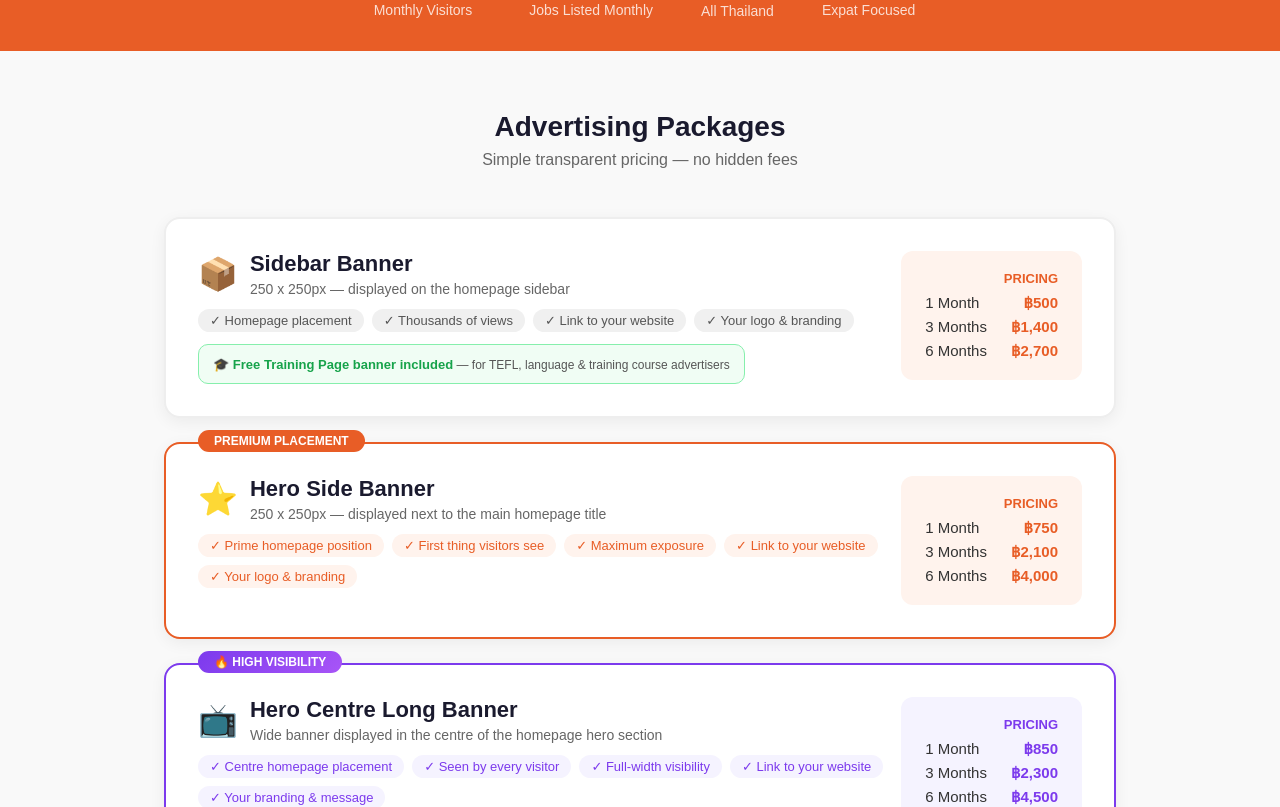
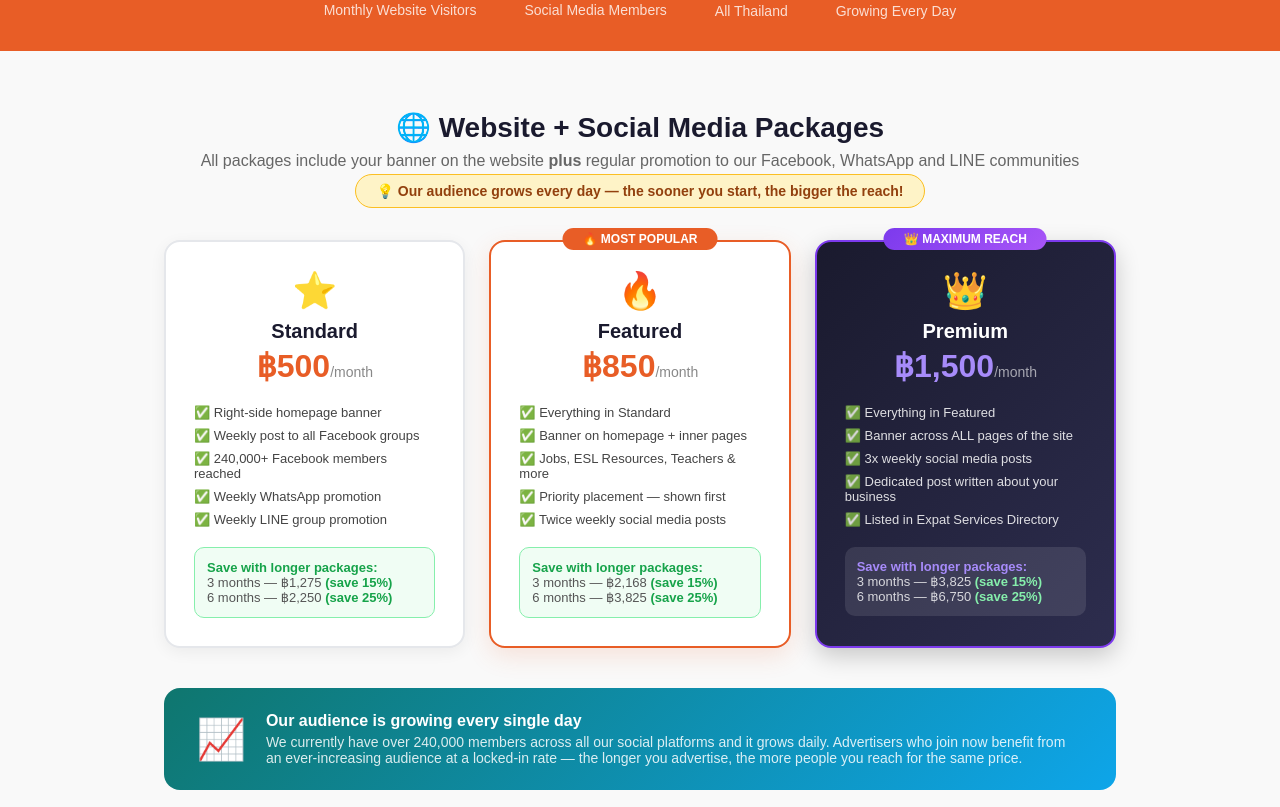
Before and after one commit to Davidjohnray/thailand-jobs, a Next.js app: page /advertise in a window 1280 px wide. Shown: the part 474-1281 px from the top of the page. Built offline with nearby package versions, Linux system fonts and the light colour scheme; no server answers; the database is empty.

Commit message:
add social media packages to advertise page

```diff
--- a/app/advertise/page.tsx
+++ b/app/advertise/page.tsx
@@ -47,8 +47,6 @@ ${form.message ? `\nExtra notes: ${form.message}` : ''}`)
 
   return (
     <div style={{ background: 'white', borderRadius: '20px', padding: '36px', boxShadow: '0 4px 20px rgba(0,0,0,0.08)', border: '2px solid #5eead4' }}>
-
-      {/* Step 1 — Package */}
       <div style={{ marginBottom: '28px' }}>
         <div style={{ fontWeight: '800', fontSize: '16px', color: '#1a1a2e', marginBottom: '12px' }}>1. Choose your package</div>
         <div style={{ display: 'flex', gap: '12px', flexWrap: 'wrap' }}>
@@ -68,7 +66,6 @@ ${form.message ? `\nExtra notes: ${form.message}` : ''}`)
         </div>
       </div>
 
-      {/* Step 2 — Banner */}
       <div style={{ marginBottom: '28px' }}>
         <div style={{ fontWeight: '800', fontSize: '16px', color: '#1a1a2e', marginBottom: '12px' }}>2. Your banner</div>
         <div style={{ display: 'flex', gap: '12px', flexWrap: 'wrap' }}>
@@ -85,7 +82,6 @@ ${form.message ? `\nExtra notes: ${form.message}` : ''}`)
         </div>
       </div>
 
-      {/* Step 3 — Business details */}
       <div style={{ marginBottom: '28px' }}>
         <div style={{ fontWeight: '800', fontSize: '16px', color: '#1a1a2e', marginBottom: '16px' }}>3. Your business details</div>
         <div style={{ display: 'grid', gridTemplateColumns: 'repeat(auto-fit, minmax(240px, 1fr))', gap: '14px' }}>
@@ -124,7 +120,6 @@ ${form.message ? `\nExtra notes: ${form.message}` : ''}`)
         </div>
       </div>
 
-      {/* Step 4 — Contact details */}
       <div style={{ marginBottom: '28px' }}>
         <div style={{ fontWeight: '800', fontSize: '16px', color: '#1a1a2e', marginBottom: '16px' }}>4. Your contact details</div>
         <div style={{ display: 'grid', gridTemplateColumns: 'repeat(auto-fit, minmax(240px, 1fr))', gap: '14px' }}>
@@ -159,13 +154,11 @@ ${form.message ? `\nExtra notes: ${form.message}` : ''}`)
             <div style={{ fontWeight: '800', color: '#14532d', fontSize: '15px', marginBottom: '4px' }}>✅ Your details are ready!</div>
             <div style={{ color: '#15803d', fontSize: '13px' }}>Tap a button below to send your enquiry directly. Your message will be pre-filled with all your details.</div>
           </div>
-          <a href={`https://wa.me/66871033821?text=${waMessage}`}
-            target="_blank" rel="noopener noreferrer"
+          <a href={`https://wa.me/66871033821?text=${waMessage}`} target="_blank" rel="noopener noreferrer"
             style={{ display: 'flex', alignItems: 'center', justifyContent: 'center', gap: '10px', background: '#25D366', color: 'white', padding: '16px', borderRadius: '12px', textDecoration: 'none', fontWeight: '900', fontSize: '17px', boxShadow: '0 4px 16px rgba(37,211,102,0.4)' }}>
             <span style={{ fontSize: '24px' }}>💬</span> Send via WhatsApp
           </a>
-          <a href="https://line.me/ti/p/+66871033821"
-            target="_blank" rel="noopener noreferrer"
+          <a href="https://line.me/ti/p/+66871033821" target="_blank" rel="noopener noreferrer"
             style={{ display: 'flex', alignItems: 'center', justifyContent: 'center', gap: '10px', background: '#06C755', color: 'white', padding: '16px', borderRadius: '12px', textDecoration: 'none', fontWeight: '900', fontSize: '17px', boxShadow: '0 4px 16px rgba(6,199,85,0.4)' }}>
             <span style={{ fontSize: '24px' }}>💬</span> Send via LINE
           </a>
@@ -184,8 +177,8 @@ export default function AdvertisePage() {
       <section style={{ background: '#1a1a2e', padding: '60px 24px', textAlign: 'center' }}>
         <div style={{ fontSize: '48px', marginBottom: '16px' }}>📢</div>
         <h1 style={{ color: 'white', fontSize: '36px', fontWeight: 'bold', marginBottom: '12px' }}>Advertise With Us</h1>
-        <p style={{ color: '#ccc', fontSize: '16px', maxWidth: '600px', margin: '0 auto', lineHeight: '1.6' }}>
-          Reach thousands of expats, teachers and job seekers across Thailand every month. Affordable rates, targeted audience, instant exposure.
+        <p style={{ color: '#ccc', fontSize: '16px', maxWidth: '640px', margin: '0 auto', lineHeight: '1.6' }}>
+          Reach thousands of expats, teachers and job seekers across Thailand — on our website AND across 240,000+ members on Facebook, WhatsApp and LINE.
         </p>
       </section>
 
@@ -193,10 +186,10 @@ export default function AdvertisePage() {
       <section style={{ background: '#E85D26', padding: '32px 24px' }}>
         <div style={{ maxWidth: '900px', margin: '0 auto', display: 'flex', justifyContent: 'center', gap: '48px', flexWrap: 'wrap', textAlign: 'center' }}>
           {[
-            { number: '10,000+', label: 'Monthly Visitors' },
-            { number: '500+', label: 'Jobs Listed Monthly' },
+            { number: '10,000+', label: 'Monthly Website Visitors' },
+            { number: '240,000+', label: 'Social Media Members' },
             { number: '🇹🇭', label: 'All Thailand' },
-            { number: '100%', label: 'Expat Focused' },
+            { number: '📈', label: 'Growing Every Day' },
           ].map(stat => (
             <div key={stat.label}>
               <div style={{ color: 'white', fontSize: '32px', fontWeight: 'bold' }}>{stat.number}</div>
@@ -206,10 +199,97 @@ export default function AdvertisePage() {
         </div>
       </section>
 
-      {/* AD PACKAGES */}
-      <section style={{ maxWidth: '1000px', margin: '0 auto', padding: '60px 24px' }}>
-        <h2 style={{ textAlign: 'center', fontSize: '28px', fontWeight: 'bold', marginBottom: '8px', color: '#1a1a2e' }}>Advertising Packages</h2>
-        <p style={{ textAlign: 'center', color: '#666', marginBottom: '48px', fontSize: '16px' }}>Simple transparent pricing — no hidden fees</p>
+      {/* SOCIAL MEDIA PACKAGES */}
+      <section style={{ maxWidth: '1000px', margin: '0 auto', padding: '60px 24px 0' }}>
+        <h2 style={{ textAlign: 'center', fontSize: '28px', fontWeight: 'bold', marginBottom: '8px', color: '#1a1a2e' }}>🌐 Website + Social Media Packages</h2>
+        <p style={{ textAlign: 'center', color: '#666', marginBottom: '12px', fontSize: '16px' }}>
+          All packages include your banner on the website <strong>plus</strong> regular promotion to our Facebook, WhatsApp and LINE communities
+        </p>
+        <div style={{ textAlign: 'center', marginBottom: '40px' }}>
+          <span style={{ background: '#fef3c7', border: '1px solid #fbbf24', color: '#92400e', padding: '8px 20px', borderRadius: '20px', fontSize: '14px', fontWeight: '700' }}>
+            💡 Our audience grows every day — the sooner you start, the bigger the reach!
+          </span>
+        </div>
+
+        <div style={{ display: 'grid', gridTemplateColumns: 'repeat(auto-fit, minmax(280px, 1fr))', gap: '24px', marginBottom: '40px' }}>
+
+          {/* STANDARD */}
+          <div style={{ background: 'white', borderRadius: '16px', padding: '28px', boxShadow: '0 4px 16px rgba(0,0,0,0.06)', border: '2px solid #e5e7eb' }}>
+            <div style={{ textAlign: 'center', marginBottom: '20px' }}>
+              <div style={{ fontSize: '36px', marginBottom: '8px' }}>⭐</div>
+              <h3 style={{ fontSize: '20px', fontWeight: 'bold', color: '#1a1a2e', margin: '0 0 4px' }}>Standard</h3>
+              <div style={{ fontSize: '32px', fontWeight: '900', color: '#E85D26' }}>฿500<span style={{ fontSize: '14px', color: '#888', fontWeight: '400' }}>/month</span></div>
+            </div>
+            <div style={{ display: 'flex', flexDirection: 'column', gap: '8px', marginBottom: '20px' }}>
+              {['✅ Right-side homepage banner', '✅ Weekly post to all Facebook groups', '✅ 240,000+ Facebook members reached', '✅ Weekly WhatsApp promotion', '✅ Weekly LINE group promotion'].map(f => (
+                <div key={f} style={{ fontSize: '13px', color: '#444' }}>{f}</div>
+              ))}
+            </div>
+            <div style={{ background: '#f0fdf4', border: '1px solid #86efac', borderRadius: '10px', padding: '12px', fontSize: '13px', color: '#555' }}>
+              <strong style={{ color: '#16a34a' }}>Save with longer packages:</strong><br />
+              3 months — ฿1,275 <span style={{ color: '#16a34a', fontWeight: 'bold' }}>(save 15%)</span><br />
+              6 months — ฿2,250 <span style={{ color: '#16a34a', fontWeight: 'bold' }}>(save 25%)</span>
+            </div>
+          </div>
+
+          {/* FEATURED */}
+          <div style={{ background: 'white', borderRadius: '16px', padding: '28px', boxShadow: '0 8px 24px rgba(232,93,38,0.15)', border: '2px solid #E85D26', position: 'relative' }}>
+            <div style={{ position: 'absolute', top: '-14px', left: '50%', transform: 'translateX(-50%)', background: '#E85D26', color: 'white', padding: '4px 20px', borderRadius: '20px', fontSize: '12px', fontWeight: 'bold', whiteSpace: 'nowrap' }}>🔥 MOST POPULAR</div>
+            <div style={{ textAlign: 'center', marginBottom: '20px' }}>
+              <div style={{ fontSize: '36px', marginBottom: '8px' }}>🔥</div>
+              <h3 style={{ fontSize: '20px', fontWeight: 'bold', color: '#1a1a2e', margin: '0 0 4px' }}>Featured</h3>
+              <div style={{ fontSize: '32px', fontWeight: '900', color: '#E85D26' }}>฿850<span style={{ fontSize: '14px', color: '#888', fontWeight: '400' }}>/month</span></div>
+            </div>
+            <div style={{ display: 'flex', flexDirection: 'column', gap: '8px', marginBottom: '20px' }}>
+              {['✅ Everything in Standard', '✅ Banner on homepage + inner pages', '✅ Jobs, ESL Resources, Teachers & more', '✅ Priority placement — shown first', '✅ Twice weekly social media posts'].map(f => (
+                <div key={f} style={{ fontSize: '13px', color: '#444' }}>{f}</div>
+              ))}
+            </div>
+            <div style={{ background: '#f0fdf4', border: '1px solid #86efac', borderRadius: '10px', padding: '12px', fontSize: '13px', color: '#555' }}>
+              <strong style={{ color: '#16a34a' }}>Save with longer packages:</strong><br />
+              3 months — ฿2,168 <span style={{ color: '#16a34a', fontWeight: 'bold' }}>(save 15%)</span><br />
+              6 months — ฿3,825 <span style={{ color: '#16a34a', fontWeight: 'bold' }}>(save 25%)</span>
+            </div>
+          </div>
+
+          {/* PREMIUM */}
+          <div style={{ background: 'linear-gradient(135deg, #1a1a2e, #2d2d4e)', borderRadius: '16px', padding: '28px', boxShadow: '0 8px 24px rgba(0,0,0,0.2)', border: '2px solid #7c3aed', position: 'relative' }}>
+            <div style={{ position: 'absolute', top: '-14px', left: '50%', transform: 'translateX(-50%)', background: 'linear-gradient(135deg, #7c3aed, #a855f7)', color: 'white', padding: '4px 20px', borderRadius: '20px', fontSize: '12px', fontWeight: 'bold', whiteSpace: 'nowrap' }}>👑 MAXIMUM REACH</div>
+            <div style={{ textAlign: 'center', marginBottom: '20px' }}>
+              <div style={{ fontSize: '36px', marginBottom: '8px' }}>👑</div>
+              <h3 style={{ fontSize: '20px', fontWeight: 'bold', color: 'white', margin: '0 0 4px' }}>Premium</h3>
+              <div style={{ fontSize: '32px', fontWeight: '900', color: '#a78bfa' }}>฿1,500<span style={{ fontSize: '14px', color: 'rgba(255,255,255,0.6)', fontWeight: '400' }}>/month</span></div>
+            </div>
+            <div style={{ display: 'flex', flexDirection: 'column', gap: '8px', marginBottom: '20px' }}>
+              {['✅ Everything in Featured', '✅ Banner across ALL pages of the site', '✅ 3x weekly social media posts', '✅ Dedicated post written about your business', '✅ Listed in Expat Services Directory'].map(f => (
+                <div key={f} style={{ fontSize: '13px', color: 'rgba(255,255,255,0.85)' }}>{f}</div>
+              ))}
+            </div>
+            <div style={{ background: 'rgba(255,255,255,0.1)', borderRadius: '10px', padding: '12px', fontSize: '13px', color: 'rgba(255,255,255,0.8)' }}>
+              <strong style={{ color: '#a78bfa' }}>Save with longer packages:</strong><br />
+              3 months — ฿3,825 <span style={{ color: '#86efac', fontWeight: 'bold' }}>(save 15%)</span><br />
+              6 months — ฿6,750 <span style={{ color: '#86efac', fontWeight: 'bold' }}>(save 25%)</span>
+            </div>
+          </div>
+
+        </div>
+
+        {/* GROWING AUDIENCE BANNER */}
+        <div style={{ background: 'linear-gradient(135deg, #0f766e, #0ea5e9)', borderRadius: '16px', padding: '24px 32px', marginBottom: '60px', display: 'flex', alignItems: 'center', gap: '20px', flexWrap: 'wrap' }}>
+          <div style={{ fontSize: '40px' }}>📈</div>
+          <div style={{ flex: 1 }}>
+            <div style={{ color: 'white', fontWeight: '800', fontSize: '16px', marginBottom: '4px' }}>Our audience is growing every single day</div>
+            <div style={{ color: 'rgba(255,255,255,0.85)', fontSize: '14px' }}>
+              We currently have over 240,000 members across all our social platforms and it grows daily. Advertisers who join now benefit from an ever-increasing audience at a locked-in rate — the longer you advertise, the more people you reach for the same price.
+            </div>
+          </div>
+        </div>
+      </section>
+
+      {/* WEBSITE-ONLY PACKAGES */}
+      <section style={{ maxWidth: '1000px', margin: '0 auto', padding: '0 24px 60px' }}>
+        <h2 style={{ textAlign: 'center', fontSize: '28px', fontWeight: 'bold', marginBottom: '8px', color: '#1a1a2e' }}>🖥️ Website Banner Packages</h2>
+        <p style={{ textAlign: 'center', color: '#666', marginBottom: '40px', fontSize: '16px' }}>Website-only banner placements</p>
 
         <div style={{ display: 'flex', flexDirection: 'column', gap: '24px' }}>
 
@@ -221,7 +301,7 @@ export default function AdvertisePage() {
                   <span style={{ fontSize: '32px' }}>📦</span>
                   <div>
                     <h3 style={{ fontSize: '22px', fontWeight: 'bold', color: '#1a1a2e', margin: 0 }}>Sidebar Banner</h3>
-                    <p style={{ color: '#666', fontSize: '14px', margin: '4px 0 0' }}>250 x 250px — displayed on the homepage sidebar</p>
+                    <p style={{ color: '#666', fontSize: '14px', margin: '4px 0 0' }}>250×250px — displayed on the homepage sidebar</p>
                   </div>
                 </div>
                 <div style={{ display: 'flex', flexWrap: 'wrap', gap: '8px', marginBottom: '12px' }}>
@@ -258,7 +338,7 @@ export default function AdvertisePage() {
                   <span style={{ fontSize: '32px' }}>⭐</span>
                   <div>
                     <h3 style={{ fontSize: '22px', fontWeight: 'bold', color: '#1a1a2e', margin: 0 }}>Hero Side Banner</h3>
-                    <p style={{ color: '#666', fontSize: '14px', margin: '4px 0 0' }}>250 x 250px — displayed next to the main homepage title</p>
+                    <p style={{ color: '#666', fontSize: '14px', margin: '4px 0 0' }}>250×250px — displayed next to the main homepage title</p>
                   </div>
                 </div>
                 <div style={{ display: 'flex', flexWrap: 'wrap', gap: '8px' }}>
@@ -352,7 +432,6 @@ export default function AdvertisePage() {
                 </div>
               </div>
             </div>
-
             <div style={{ borderTop: '2px solid #e0f2fe', paddingTop: '28px' }}>
               <h4 style={{ fontSize: '18px', fontWeight: '800', color: '#1a1a2e', marginBottom: '6px' }}>📋 Submit Your Listing Enquiry</h4>
               <p style={{ color: '#666', fontSize: '14px', marginBottom: '24px' }}>Fill in your details and send us a message via WhatsApp or LINE — we will reply within 24 hours with payment details.</p>
@@ -421,55 +500,18 @@ export default function AdvertisePage() {
         </div>
       </section>
 
-      {/* QUICK COMPARISON */}
-      <section style={{ background: 'white', padding: '48px 24px', borderTop: '1px solid #eee' }}>
-        <div style={{ maxWidth: '760px', margin: '0 auto' }}>
-          <h2 style={{ textAlign: 'center', fontSize: '24px', fontWeight: 'bold', marginBottom: '32px', color: '#1a1a2e' }}>Quick Price Summary</h2>
-          <div style={{ borderRadius: '16px', overflow: 'hidden', border: '2px solid #eee' }}>
-            <div style={{ background: '#1a1a2e', padding: '14px 20px', display: 'grid', gridTemplateColumns: '1fr 1fr 1fr 1fr', gap: '8px' }}>
-              {['Placement', '1 Month', '3 Months', '6 Months'].map(h => (
-                <div key={h} style={{ color: 'rgba(255,255,255,0.7)', fontSize: '12px', fontWeight: '700', textTransform: 'uppercase', letterSpacing: '1px' }}>{h}</div>
-              ))}
-            </div>
-            {[
-              { name: 'Sidebar Banner', prices: ['฿500', '฿1,400', '฿2,700'] },
-              { name: 'Hero Side Banner', prices: ['฿750', '฿2,100', '฿4,000'], highlight: true },
-              { name: 'Hero Centre Long Banner', prices: ['฿850', '฿2,300', '฿4,500'], purple: true },
-              { name: 'Expat Services Standard', prices: ['—', '—', '฿500'], teal: true },
-              { name: 'Expat Services Featured', prices: ['—', '—', '฿1,000'], gold: true },
-              { name: 'Training Page', prices: ['฿300', '฿300/mo', '฿300/mo'], note: 'standalone' },
-              { name: 'Featured Job', prices: ['฿300', '—', '—'], note: '14 days' },
-            ].map((row, i) => (
-              <div key={row.name} style={{
-                padding: '14px 20px', display: 'grid', gridTemplateColumns: '1fr 1fr 1fr 1fr', gap: '8px',
-                background: row.highlight ? '#fff3ed' : row.purple ? '#f5f3ff' : row.teal ? '#e0f2fe' : row.gold ? '#fffbeb' : i % 2 === 0 ? 'white' : '#f9f9f9',
-                borderTop: '1px solid #eee'
-              }}>
-                <div style={{ fontWeight: '700', fontSize: '14px', color: '#1a1a2e' }}>
-                  {row.name}
-                  {row.note && <span style={{ color: '#9ca3af', fontSize: '11px', fontWeight: '400', marginLeft: '4px' }}>({row.note})</span>}
-                </div>
-                {row.prices.map((p, pi) => (
-                  <div key={pi} style={{ fontWeight: '700', fontSize: '15px', color: row.highlight ? '#E85D26' : row.purple ? '#7c3aed' : row.teal ? '#0369a1' : row.gold ? '#c9a84c' : '#374151' }}>{p}</div>
-                ))}
-              </div>
-            ))}
-          </div>
-        </div>
-      </section>
-
       {/* WHY ADVERTISE */}
       <section style={{ background: '#f9f9f9', padding: '60px 24px', borderTop: '1px solid #eee' }}>
         <div style={{ maxWidth: '900px', margin: '0 auto', textAlign: 'center' }}>
           <h2 style={{ fontSize: '28px', fontWeight: 'bold', marginBottom: '48px', color: '#1a1a2e' }}>Why Advertise With Us?</h2>
           <div style={{ display: 'flex', flexWrap: 'wrap', gap: '32px', justifyContent: 'center' }}>
             {[
-              { icon: '🎯', title: 'Targeted Audience', desc: 'Reach expats, teachers and professionals actively looking for work in Thailand' },
-              { icon: '💰', title: 'Affordable Rates', desc: 'Much cheaper than the big job boards — better value for your budget' },
-              { icon: '🇹🇭', title: 'Thailand Focused', desc: 'A dedicated Thailand job board — your ad reaches the right people' },
+              { icon: '🎯', title: 'Targeted Audience', desc: 'Reach expats, teachers and professionals actively looking for services in Thailand' },
+              { icon: '📣', title: '240,000+ Social Members', desc: 'Your promotion goes to our Facebook, WhatsApp and LINE communities — all growing daily' },
+              { icon: '💰', title: 'Affordable Rates', desc: 'Much cheaper than the big platforms — save 15% for 3 months or 25% for 6 months' },
               { icon: '⚡', title: 'Instant Setup', desc: 'Your ad goes live within 24 hours of payment' },
-              { icon: '📱', title: 'Mobile Friendly', desc: 'Your ad is seen on desktop and mobile devices' },
-              { icon: '📈', title: 'Growing Fast', desc: 'New visitors every day as we grow our audience across Thailand' },
+              { icon: '📱', title: 'Mobile Friendly', desc: 'Your ad is seen on desktop and mobile devices across Thailand' },
+              { icon: '📈', title: 'Growing Every Day', desc: 'Our audience grows daily — start now and benefit from increasing reach at the same price' },
             ].map(f => (
               <div key={f.title} style={{ flex: 1, minWidth: '220px', maxWidth: '260px' }}>
                 <div style={{ fontSize: '40px', marginBottom: '12px' }}>{f.icon}</div>
@@ -493,9 +535,9 @@ export default function AdvertisePage() {
             💬 WhatsApp Us →
           </a>
           <a href="mailto:Admin@jobsinthailand.net"
-  style={{ background: 'white', color: '#1a1a2e', padding: '14px 32px', borderRadius: '8px', textDecoration: 'none', fontWeight: 'bold', fontSize: '16px', display: 'inline-block', border: '1px solid #555' }}>
-  ✉️ Admin@jobsinthailand.net
-</a>
+            style={{ background: 'white', color: '#1a1a2e', padding: '14px 32px', borderRadius: '8px', textDecoration: 'none', fontWeight: 'bold', fontSize: '16px', display: 'inline-block', border: '1px solid #555' }}>
+            ✉️ Admin@jobsinthailand.net
+          </a>
           <Link href="#expat-services"
             style={{ background: 'linear-gradient(135deg, #0f766e, #0ea5e9)', color: 'white', padding: '14px 32px', borderRadius: '8px', textDecoration: 'none', fontWeight: 'bold', fontSize: '16px', display: 'inline-block' }}>
             🏙️ Expat Services Enquiry →
```
